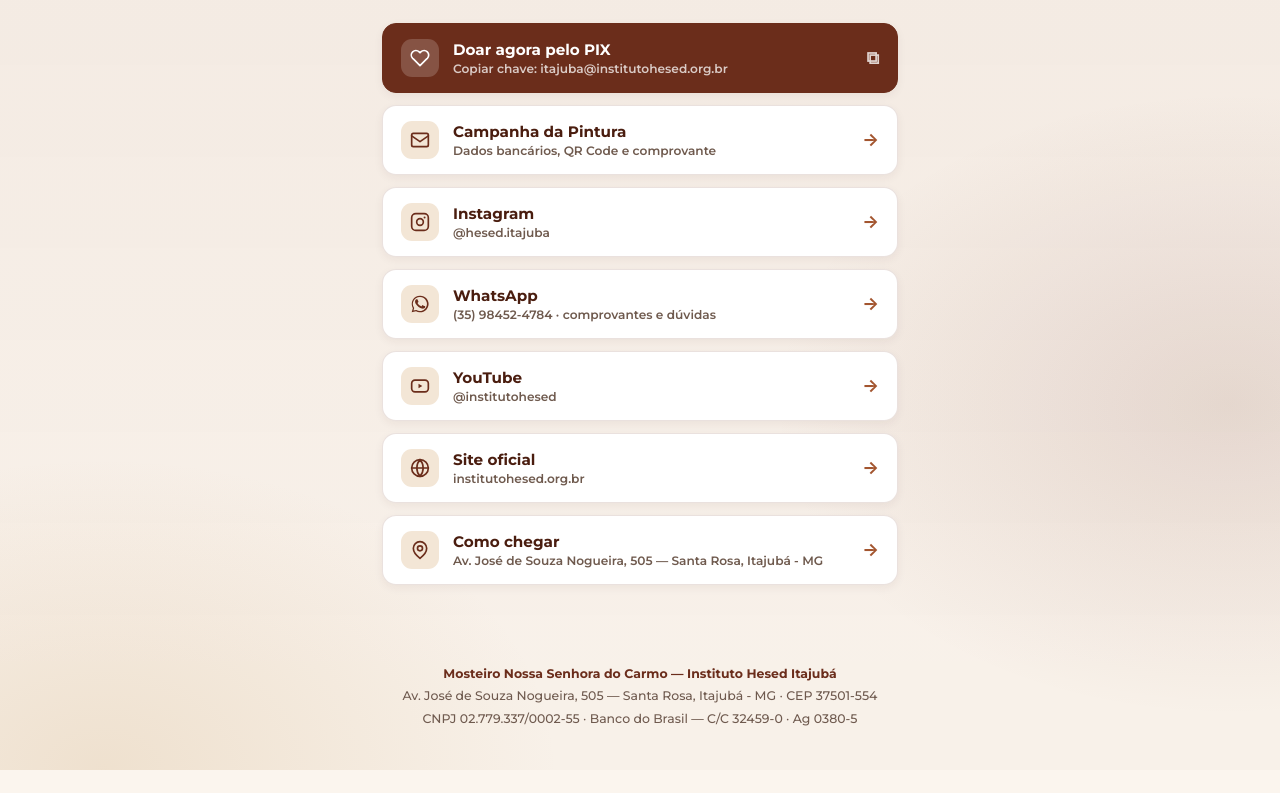
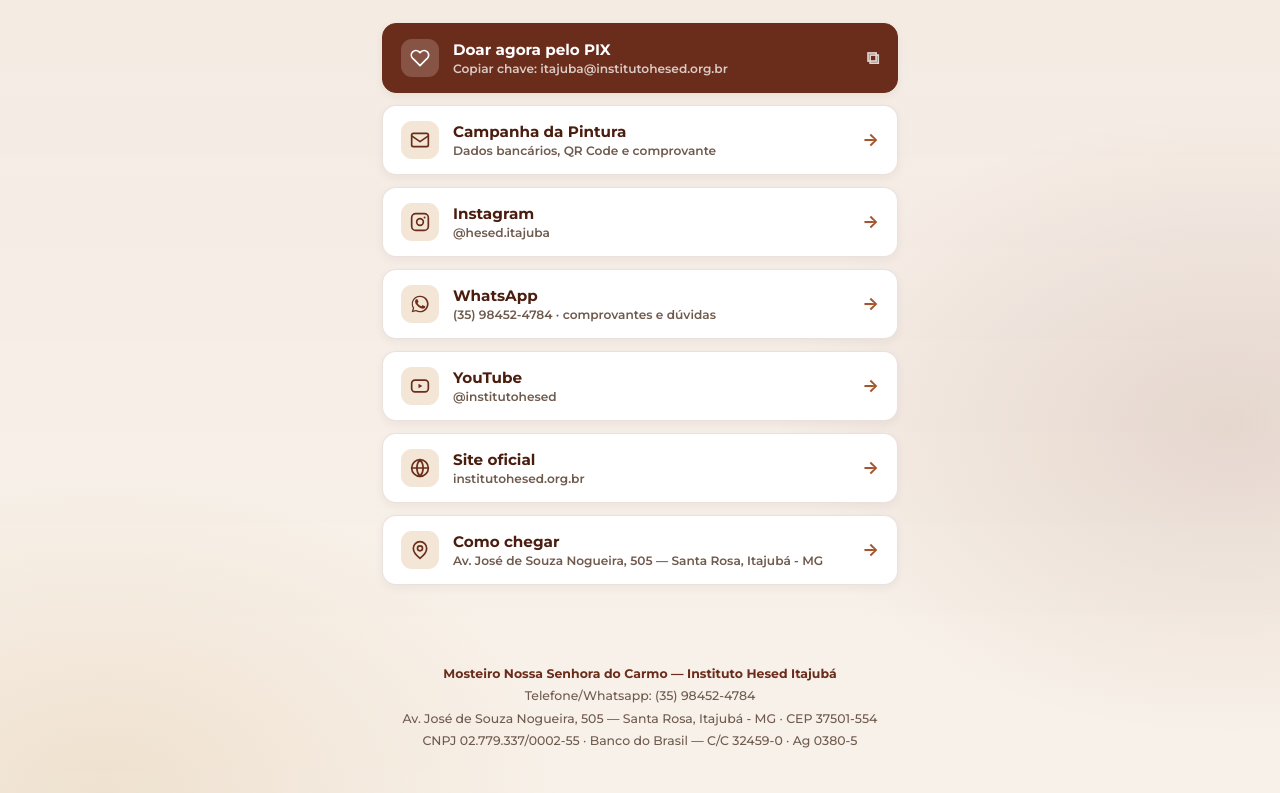
Before and after one commit to AntonioDantas/campanha.hesed.itajuba, a plain HTML site: page historia.html in a window 1280 px wide. Shown: the part 2278-3071 px from the top of the page. Before the commit the page ends 3048 px from the top, so only its background shows below. Drawn offline with Linux system fonts and the light colour scheme.

Commit message:
Adicionando telefone no rodapé

```diff
--- a/historia.html
+++ b/historia.html
@@ -172,7 +172,7 @@
 </section>
 
 <footer class="rodape">
-  <strong>Mosteiro Nossa Senhora do Carmo — Instituto Hesed Itajubá</strong><br>
+  <strong>Mosteiro Nossa Senhora do Carmo — Instituto Hesed Itajubá</strong><br>Telefone/Whatsapp: (35) 98452-4784<br>
   Av. José de Souza Nogueira, 505 — Santa Rosa, Itajubá - MG · CEP 37501-554<br>
   CNPJ 02.779.337/0002-55 · Banco do Brasil — C/C 32459-0 · Ag 0380-5
 </footer>
```
Also changed, not shown: 1 other file.
